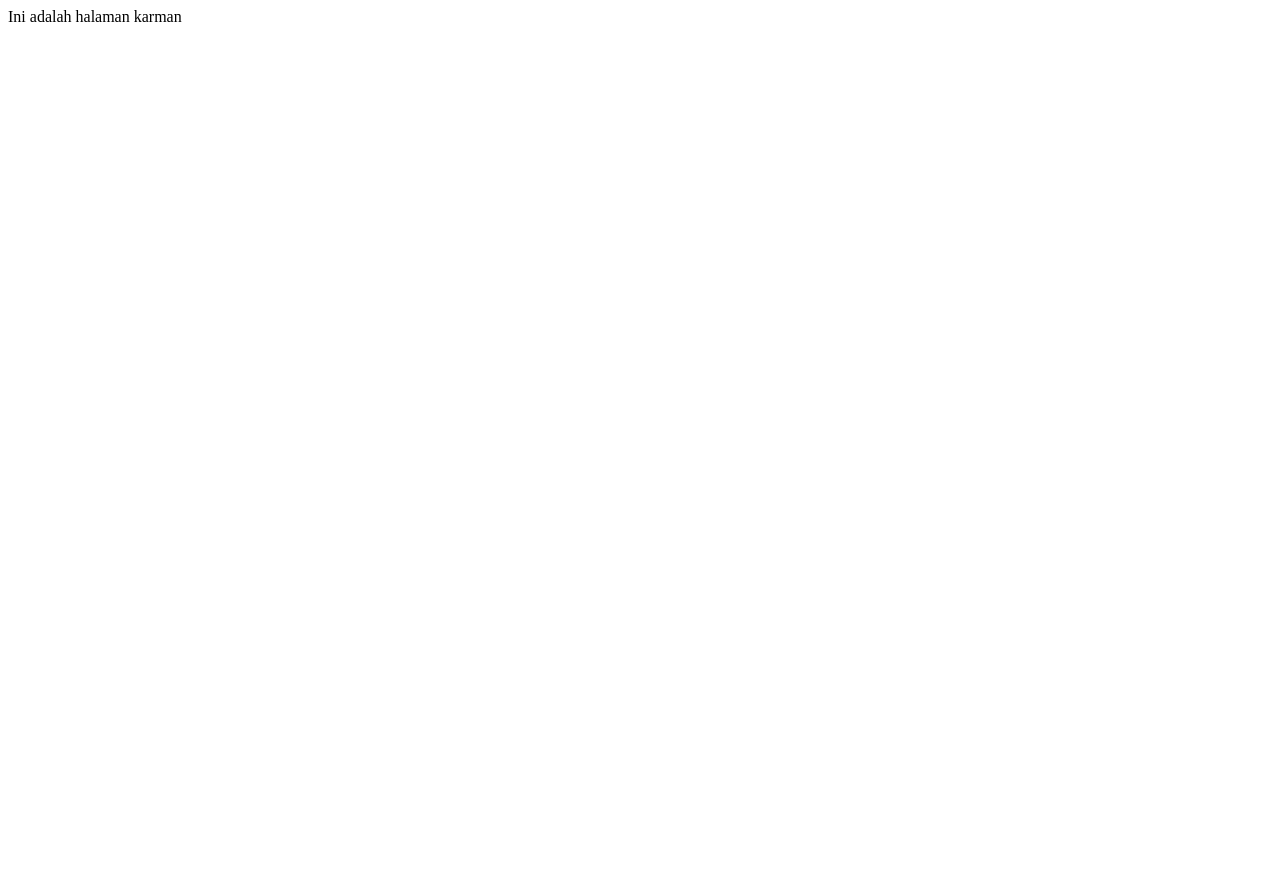
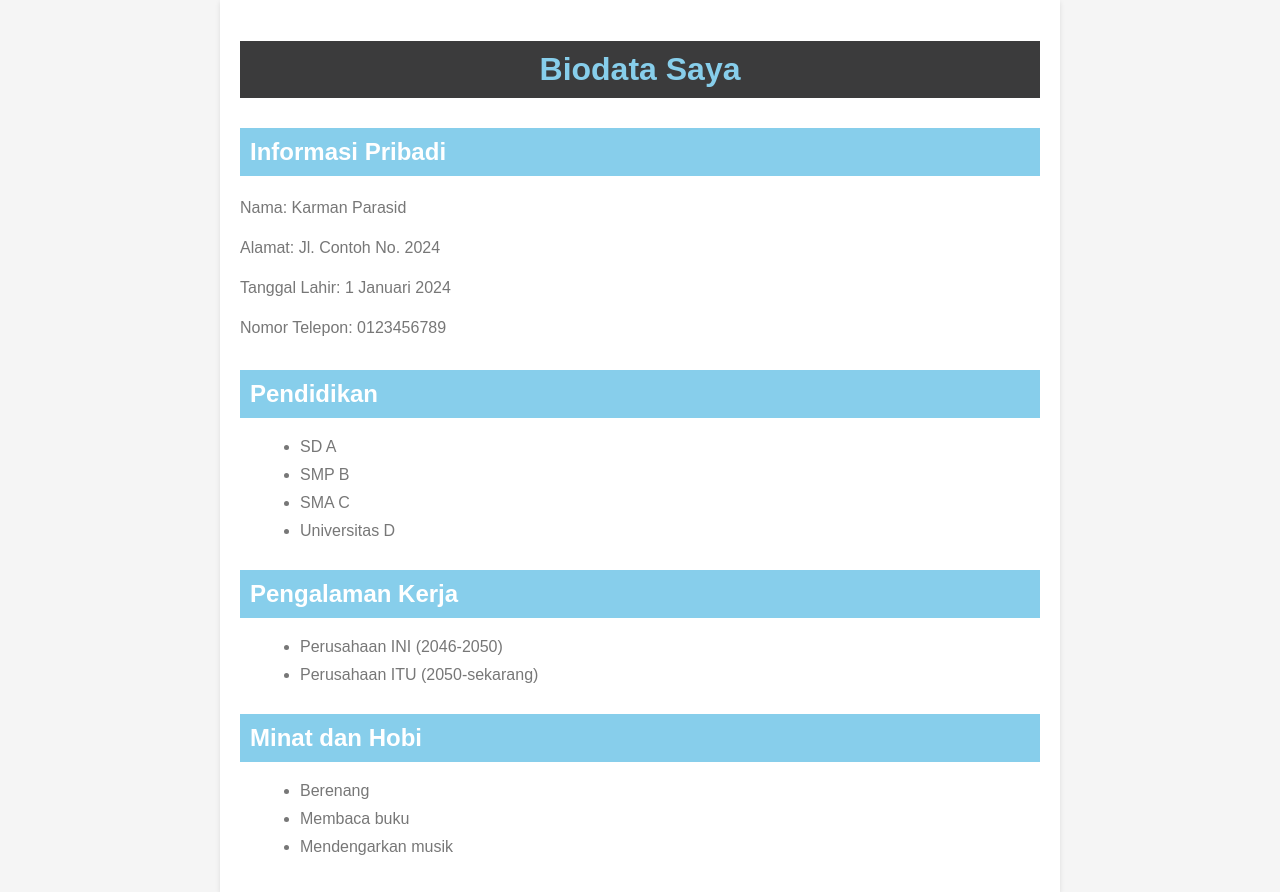
Before and after one commit to LawlietEL/cloudcomputing-uas, a plain HTML site: page karman.html in a window 1280 px wide. Before the commit the page ends 800 px from the top, so only its background shows below. Drawn offline with Linux system fonts and the light colour scheme.

Commit message:
Membuat profil pribadi

```diff
--- a/karman.html
+++ b/karman.html
@@ -1 +1,94 @@
-<div>Ini adalah halaman karman</div>
+<!DOCTYPE html>
+<html>
+<head>
+    <title>Biodata Saya</title>
+    <style>
+        body {
+            font-family: Arial, sans-serif;
+            background-color: #f5f5f5;
+            margin: 0;
+            padding: 0;
+        }
+
+        h1 {
+            color: #333;
+            text-align: center;
+            padding-top: 30px;
+        }
+
+        h2 {
+            color: #666;
+            margin-top: 30px;
+        }
+
+        p {
+            color: #777;
+            line-height: 1.5;
+        }
+
+        ul {
+            list-style-type: disc;
+            margin-left: 20px;
+            color: #777;
+        }
+
+        li {
+            margin-bottom: 10px;
+        }
+
+        .container {
+            max-width: 800px;
+            margin: 0 auto;
+            padding: 20px;
+            background-color: #fff;
+            box-shadow: 0 2px 5px rgba(0, 0, 0, 0.1);
+        }
+
+        .bg-grey {
+            background-color: #3b3b3c;
+            color: #87ceeb;
+            padding: 10px;
+            margin-bottom: 20px;
+        }
+
+        .bg-blue {
+            background-color: #87ceeb;
+            color: #fff;
+            padding: 10px;
+            margin-bottom: 20px;
+        }
+    </style>
+</head>
+<body>
+    <div class="container">
+        <h1 class="bg-grey">Biodata Saya</h1>
+
+        <h2 class="bg-blue">Informasi Pribadi</h2>
+        <p>Nama: Karman Parasid</p>
+        <p>Alamat: Jl. Contoh No. 2024</p>
+        <p>Tanggal Lahir: 1 Januari 2024</p>
+        <p>Nomor Telepon: 0123456789</p>
+
+        <h2 class="bg-blue">Pendidikan</h2>
+        <ul>
+            <li>SD A</li>
+            <li>SMP B</li>
+            <li>SMA C</li>
+            <li>Universitas D</li>
+        </ul>
+
+        <h2 class="bg-blue">Pengalaman Kerja</h2>
+        <ul>
+            <li>Perusahaan INI (2046-2050)</li>
+            <li>Perusahaan ITU (2050-sekarang)</li>
+        </ul>
+
+        <h2 class="bg-blue">Minat dan Hobi</h2>
+        <ul>
+            <li>Berenang</li>
+            <li>Membaca buku</li>
+            <li>Mendengarkan musik</li>
+        </ul>
+    </div>
+</body>
+</html>
```
